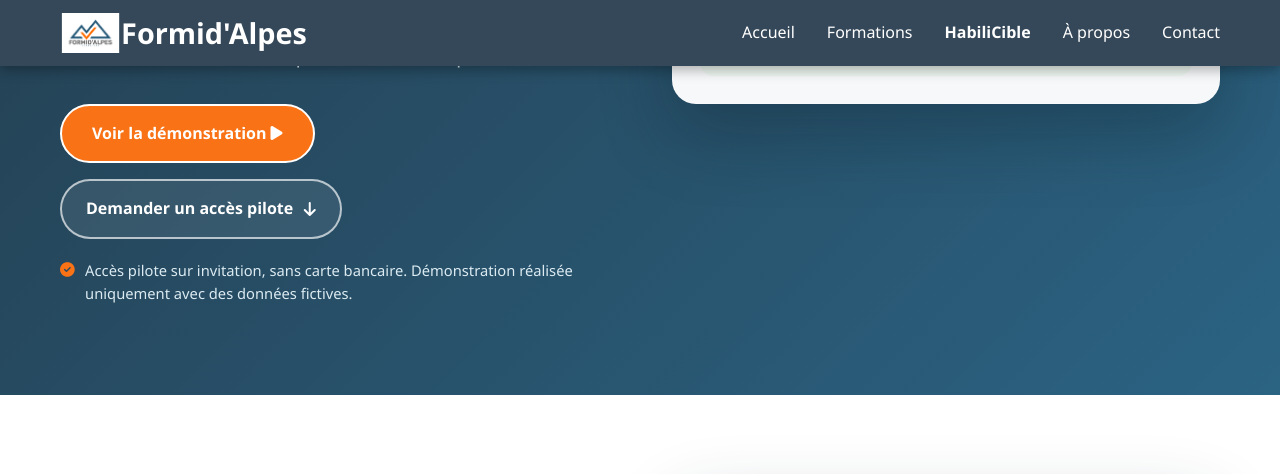
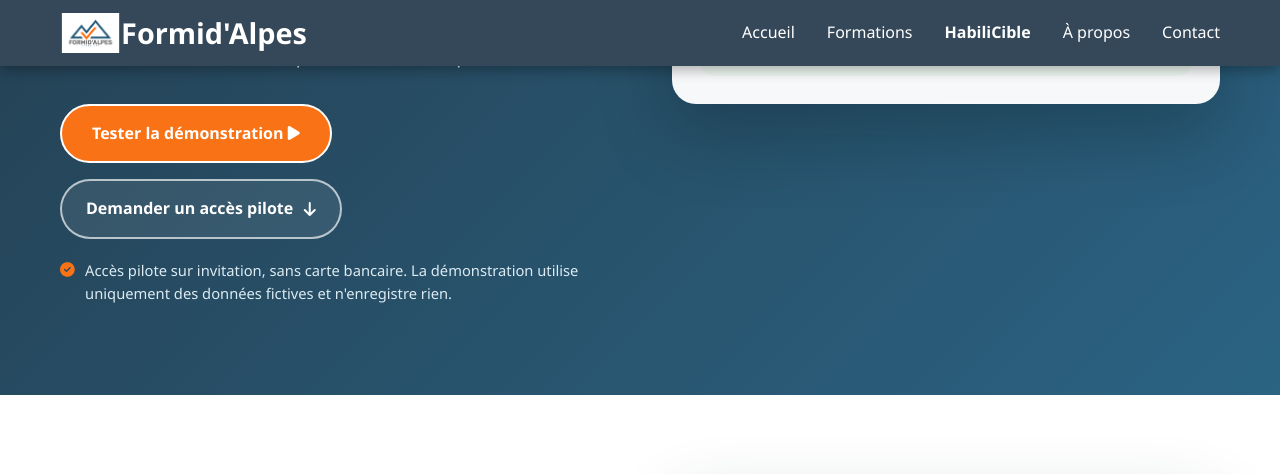
Before and after one commit to ericseignol/formidalpes-site, a Jekyll site: the page built from habilicible.html, in a window 1280 px wide and 1400 px high, scrolled down 683 px. Shown: the top 474 px of the window. Built offline with Jekyll 4.4.1, drawn with Linux system fonts in a browser that asks for light colours; some of the changed text lies outside the part shown.

Commit message:
Add interactive demo CTA and align pilot claims

```diff
--- a/habilicible.html
+++ b/habilicible.html
@@ -13,10 +13,10 @@ description: HabiliCible aide les organismes de formation à transformer les dem
             <h1>Un devis ne commence pas par un tarif. Il commence par les bonnes questions.</h1>
             <p class="product-lead">HabiliCible guide le prospect à partir de son activité réelle et transmet à l'organisme de formation une demande plus claire, mieux structurée et plus facilement exploitable.</p>
             <div class="hero-actions">
-                <a href="#demonstration" class="cta-button">Voir la démonstration <i class="fas fa-play" aria-hidden="true"></i></a>
+                <a href="/habilicible/demo/" class="cta-button">Tester la démonstration <i class="fas fa-play" aria-hidden="true"></i></a>
                 <a href="#acces-pilote" class="secondary-button">Demander un accès pilote <i class="fas fa-arrow-down" aria-hidden="true"></i></a>
             </div>
-            <p class="pilot-microcopy"><i class="fas fa-circle-check" aria-hidden="true"></i> Accès pilote sur invitation, sans carte bancaire. Démonstration réalisée uniquement avec des données fictives.</p>
+            <p class="pilot-microcopy"><i class="fas fa-circle-check" aria-hidden="true"></i> Accès pilote sur invitation, sans carte bancaire. La démonstration utilise uniquement des données fictives et n'enregistre rien.</p>
         </div>
 
         <div class="qualification-card fade-in" aria-label="Exemple fictif de qualification">
@@ -41,20 +41,23 @@ description: HabiliCible aide les organismes de formation à transformer les dem
     <div class="container demo-grid">
         <div class="demo-copy fade-in">
             <p class="section-eyebrow">Démonstration produit</p>
-            <h2>Partir du travail réel avant de parler des indices</h2>
-            <p>Un même intitulé de poste peut cacher des opérations très différentes. HabiliCible fait apparaître ces écarts sans demander au prospect de maîtriser les symboles d'habilitation.</p>
+            <h2>Voyez le parcours des deux côtés</h2>
+            <p>La démonstration interactive vous fait parcourir un questionnaire fictif puis affiche la demande telle qu'elle apparaîtrait dans l'espace de l'organisme.</p>
             <ul class="demo-list">
-                <li><i class="fas fa-check-circle" aria-hidden="true"></i><span>Questions compréhensibles sur les opérations, les équipements et l'environnement.</span></li>
-                <li><i class="fas fa-check-circle" aria-hidden="true"></i><span>Parcours adapté aux réponses et points restant à préciser clairement identifiés.</span></li>
-                <li><i class="fas fa-check-circle" aria-hidden="true"></i><span>Résultat transmis à l'organisme pour analyse, sans décision automatique.</span></li>
+                <li><i class="fas fa-check-circle" aria-hidden="true"></i><span>Les questions et leurs embranchements métier sont simulés directement dans le navigateur.</span></li>
+                <li><i class="fas fa-check-circle" aria-hidden="true"></i><span>Aucune donnée n'est envoyée vers Supabase et aucun e-mail n'est déclenché.</span></li>
+                <li><i class="fas fa-check-circle" aria-hidden="true"></i><span>La vue finale montre concrètement ce que reçoit l'organisme après qualification.</span></li>
             </ul>
+            <div class="hero-actions">
+                <a href="/habilicible/demo/" class="cta-button">Ouvrir la démo interactive</a>
+            </div>
         </div>
         <figure class="product-video-card fade-in">
             <video controls preload="metadata" poster="/assets/habilicible/demo-travail-reel-poster.png" aria-label="Démonstration animée du fonctionnement d'HabiliCible">
                 <source src="/assets/habilicible/demo-travail-reel.mp4" type="video/mp4">
                 Votre navigateur ne permet pas de lire cette vidéo.
             </video>
-            <figcaption>Exemple entièrement fictif — aucune identité ni donnée prospect réelle.</figcaption>
+            <figcaption>Aperçu animé — scénario fictif, sans identité ni donnée prospect réelle.</figcaption>
         </figure>
     </div>
 </section>
@@ -85,13 +88,13 @@ description: HabiliCible aide les organismes de formation à transformer les dem
 
 <section id="fonctionnement" class="section how-section">
     <div class="container">
-        <p class="section-eyebrow">Le parcours</p>
+        <p class="section-eyebrow">Le parcours pilote</p>
         <h2 class="section-title">De votre configuration à la première demande</h2>
         <div class="how-grid how-grid--four">
             <article class="how-step fade-in"><span class="step-number">01</span><h3>Personnalisez</h3><p>Nom, logo, couleur, adresse de réception et identité d'expéditeur.</p></article>
             <article class="how-step fade-in"><span class="step-number">02</span><h3>Vérifiez</h3><p>Une demande test permet de contrôler le questionnaire et la réception.</p></article>
             <article class="how-step fade-in"><span class="step-number">03</span><h3>Intégrez</h3><p>Copiez l'iframe sur votre site ou partagez directement votre lien public.</p></article>
-            <article class="how-step fade-in"><span class="step-number">04</span><h3>Qualifiez</h3><p>Consultez la demande, ses réponses et les éléments à valider dans votre espace.</p></article>
+            <article class="how-step fade-in"><span class="step-number">04</span><h3>Qualifiez</h3><p>Consultez la demande et les éléments à valider dans votre espace.</p></article>
         </div>
     </div>
 </section>
@@ -122,24 +125,11 @@ description: HabiliCible aide les organismes de formation à transformer les dem
             <h2>Un premier pilote utile, sans bouleverser votre organisation</h2>
             <ul class="benefit-list">
                 <li><i class="fas fa-check-circle" aria-hidden="true"></i><span>Un questionnaire à votre identité, accessible sur ordinateur, tablette ou téléphone.</span></li>
-                <li><i class="fas fa-check-circle" aria-hidden="true"></i><span>Une adresse de réception vérifiée et des réponses directement adressables au prospect.</span></li>
-                <li><i class="fas fa-check-circle" aria-hidden="true"></i><span>Un espace isolé pour retrouver, exporter ou supprimer les demandes de votre organisme.</span></li>
+                <li><i class="fas fa-check-circle" aria-hidden="true"></i><span>Une adresse de réception vérifiée et un espace prospects propre à votre organisme.</span></li>
+                <li><i class="fas fa-check-circle" aria-hidden="true"></i><span>Des demandes consultables et supprimables depuis votre espace organisme.</span></li>
                 <li><i class="fas fa-check-circle" aria-hidden="true"></i><span>Un accompagnement court pour vérifier l'intégration avant diffusion.</span></li>
             </ul>
         </div>
-    </div>
-</section>
-
-<section class="section offer-section">
-    <div class="container">
-        <p class="section-eyebrow">Après la phase pilote</p>
-        <h2 class="section-title">Une offre simple, sans engagement technique</h2>
-        <div class="offer-grid">
-            <article class="offer-card fade-in"><p class="offer-label">Mensuel</p><p class="offer-price"><strong>79 €</strong> HT / mois</p><p>Pour démarrer sans engagement annuel.</p></article>
-            <article class="offer-card fade-in"><p class="offer-label">Annuel</p><p class="offer-price"><strong>690 €</strong> HT / an</p><p>Une année complète avec un coût mensuel réduit.</p></article>
-            <article class="offer-card offer-card--featured fade-in"><p class="offer-label">Offre fondateur</p><p class="offer-price"><strong>490 €</strong> HT / an</p><p>Réservée aux 15 premiers clients payants et maintenue pendant 24 mois si l'abonnement reste continu.</p></article>
-        </div>
-        <p class="offer-note">La phase pilote se déroule sur invitation et sans carte bancaire. La facturation ne sera ouverte qu'après validation du parcours avec les premiers utilisateurs.</p>
     </div>
 </section>
 
@@ -165,7 +155,7 @@ description: HabiliCible aide les organismes de formation à transformer les dem
         <details class="faq-item fade-in"><summary>HabiliCible choisit-il l'habilitation à la place de l'organisme ?</summary><p>Non. Il structure une demande et fait ressortir des éléments utiles. La recommandation reste à vérifier par un professionnel avant toute proposition.</p></details>
         <details class="faq-item fade-in"><summary>Faut-il modifier entièrement notre site internet ?</summary><p>Non. L'intégration repose sur une iframe à copier dans un bloc HTML. Un lien public peut également être partagé sans intégration.</p></details>
         <details class="faq-item fade-in"><summary>Que comprend l'accès pilote ?</summary><p>La création de votre espace, la personnalisation du questionnaire, un test de réception et la vérification de l'intégration avant utilisation réelle.</p></details>
-        <details class="faq-item fade-in"><summary>Une carte bancaire est-elle demandée ?</summary><p>Non. Les premiers accès pilotes sont ouverts sur invitation et sans carte bancaire.</p></details>
+        <details class="faq-item fade-in"><summary>La facturation est-elle déjà ouverte ?</summary><p>Non. Les premiers accès sont proposés sur invitation afin de valider le parcours avec quelques organismes avant l'ouverture commerciale complète.</p></details>
     </div>
 </section>
 
```
Also changed, not shown: other parts of habilicible.html (+2 -2 lines).
